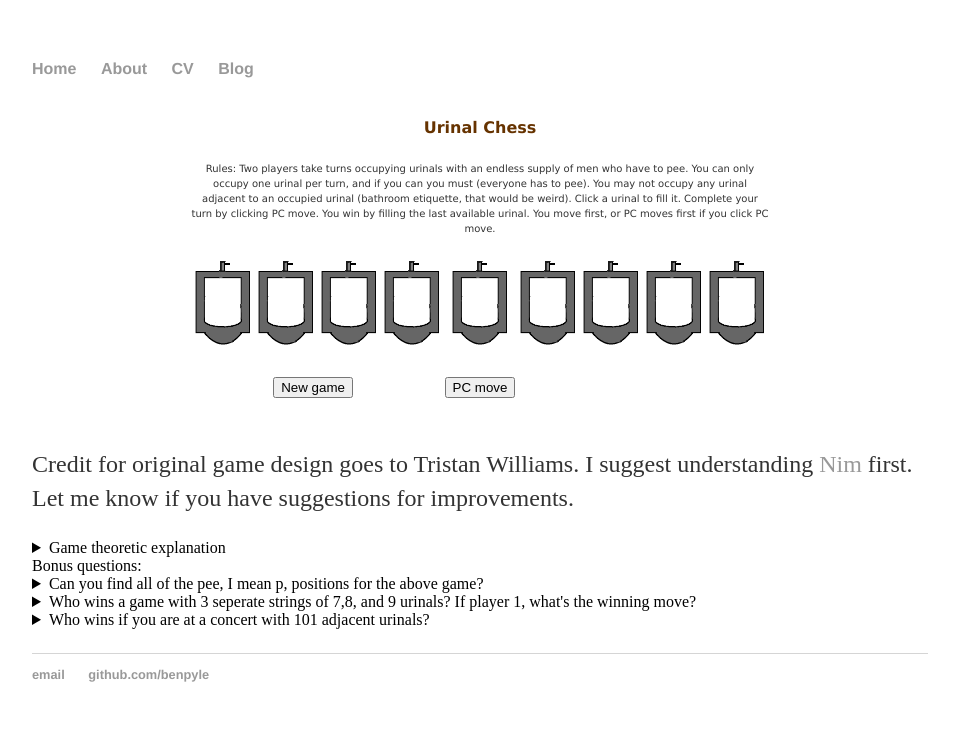
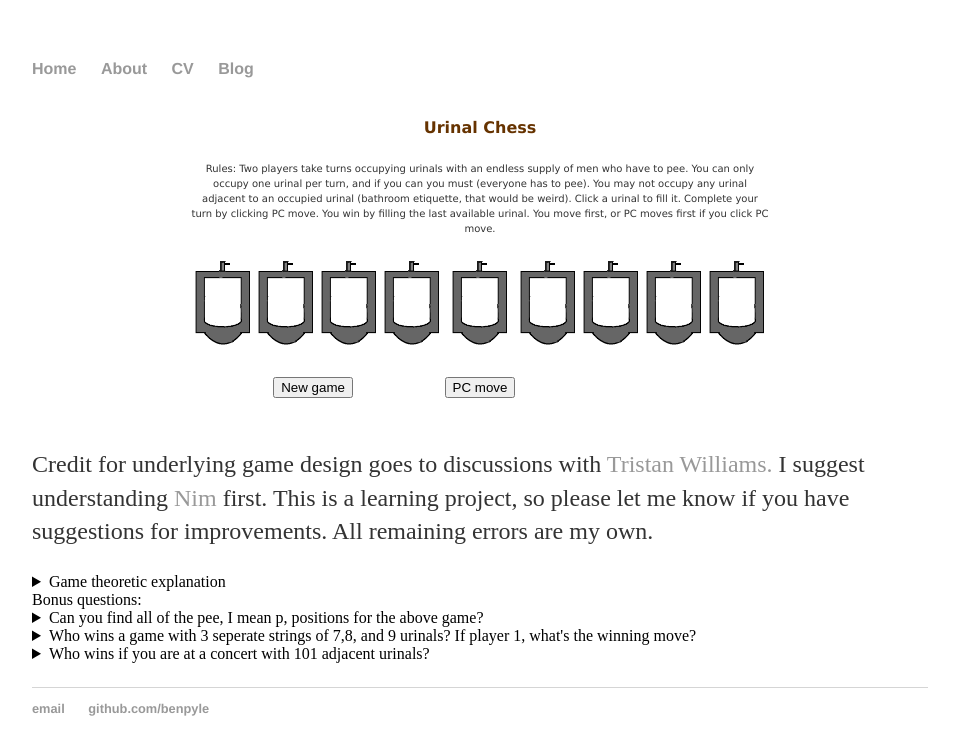
Before and after one commit to BenPyle/BenPyle.github.io, a Jekyll site: the page built from urinal_chess/index.html, in a window 1280 px wide. Shown: the top 755 px of the page, without its empty margins (160-1119 px from the left). Built offline with Jekyll 4.4.1, drawn with Linux system fonts in a browser that asks for light colours; formulas are drawn with MathJax 3.

Commit message:
Update index.html

```diff
--- a/urinal_chess/index.html
+++ b/urinal_chess/index.html
@@ -246,7 +246,7 @@ title: Urinal Chess
 </table>
 
 
-<p> Credit for original game design goes to Tristan Williams. I suggest understanding <a href=https://benpyle.github.io/nim> Nim </a> first.  Let me know if you have suggestions for improvements.
+<p> Credit for underlying game design goes to discussions with <a href= https://twitter.com/tristanlives?lang=en> Tristan Williams.</a> I suggest understanding <a href=https://benpyle.github.io/nim> Nim </a> first. This is a learning project, so please let me know if you have suggestions for improvements. All remaining errors are my own.
 <details> <summary>Game theoretic explanation</summary>
 This is a take and break style game, see <a href=https://www.math.ucla.edu/~tom/Game_Theory/comb.pdf> Tom Ferguson's notes </a> section 4 for a detailed explanation. The general idea behind these games is that they can be turned into variants of Nim! You have 4 options for moves: take 1 (only available if the pile is size 1), take 2, take 3, or take 3 and split the pile into two new piles. Without going into detail, by the Sprague-Grundy theorem there is some function g that maps each pile into a natural number. \( g(X_1)\oplus...\oplus g(X_n) =0 \) will be a p-position! <br/>
 </details>
```
